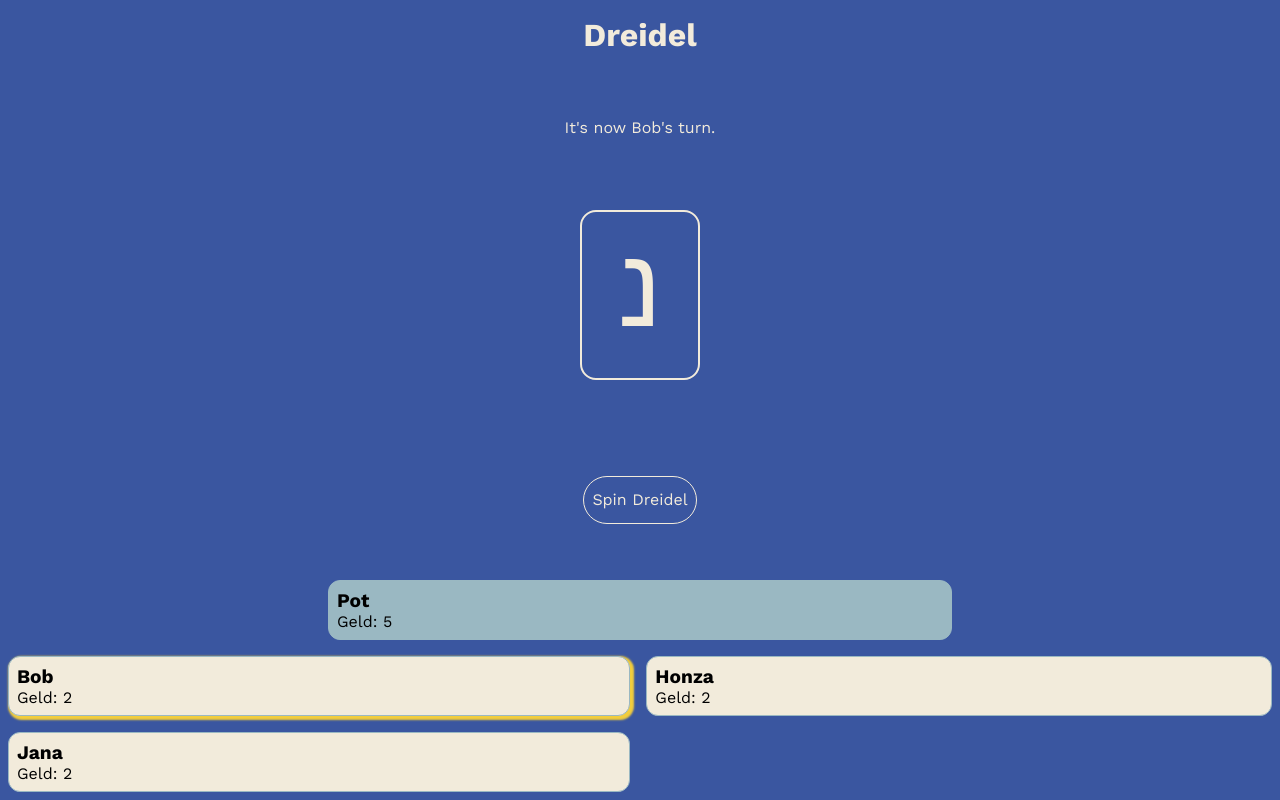
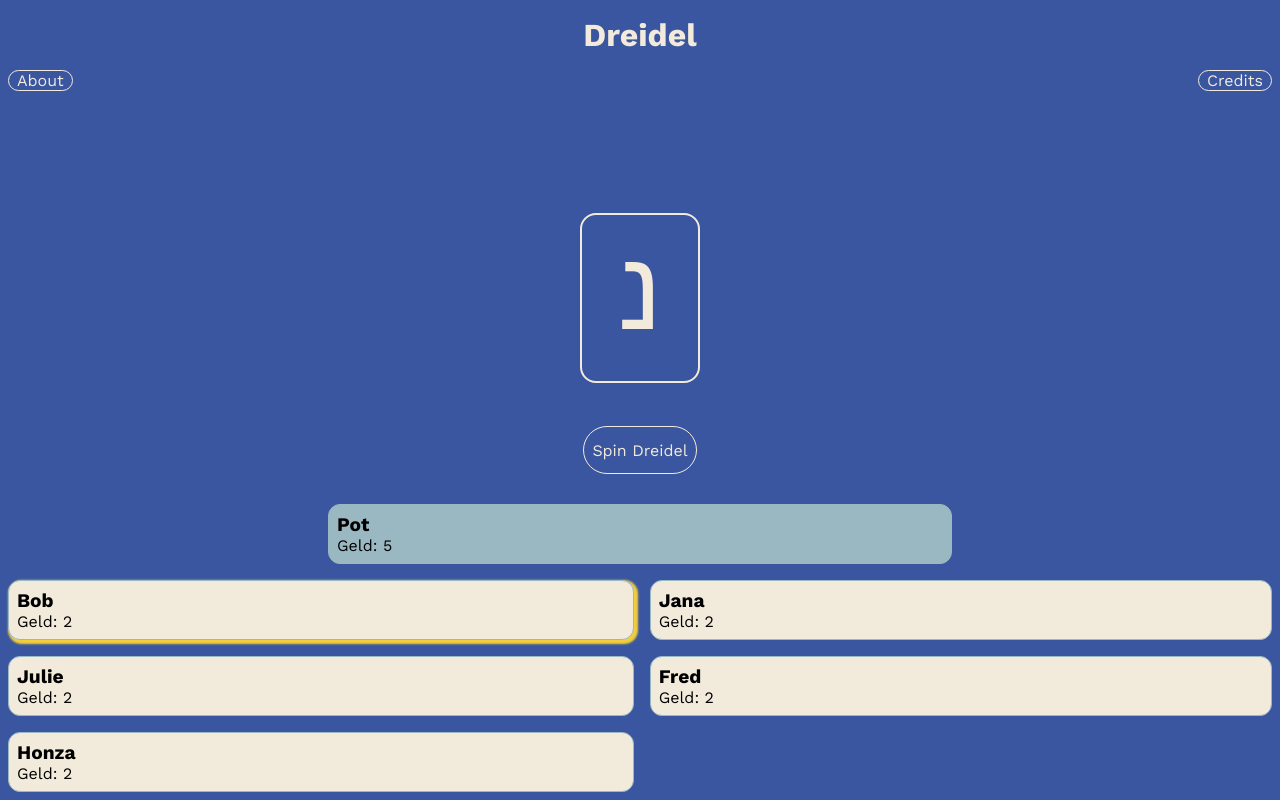
Before and after one commit to BenHbrt/Dreidel, a React (Create React App) app: page / in a window 1280 px wide. Built offline with nearby package versions, Linux system fonts and the light colour scheme.

Commit message:
Winner logic

```diff
--- a/src/App.js
+++ b/src/App.js
@@ -10,12 +10,12 @@ import { useState, useEffect, useRef } from 'react'
 
 function App() {
 
+  const [players, setPlayers] = useState([
+    {name: "Bob", geld: 2, playing: true}, {name: "Jana", geld: 2, playing: true}, {name: "Julie", geld: 2, playing: true}, {name: "Fred", geld: 2, playing: true}, {name: "Honza", geld: 2, playing: true}
+  ])
   // const [players, setPlayers] = useState([
-  //   {name: "Bob", geld: 2, playing: true}, {name: "Jana", geld: 2, playing: true}, {name: "Julie", geld: 2, playing: true}, {name: "Fred", geld: 2, playing: true}, {name: "Honza", geld: 2, playing: true}
+  //   {name: "Bob", geld: 2, playing: true}, {name: "Honza", geld: 2, playing: true}, {name: "Jana", geld: 2, playing: true}
   // ])
-  const [players, setPlayers] = useState([
-    {name: "Bob", geld: 2, playing: true}, {name: "Honza", geld: 2, playing: true}, {name: "Jana", geld: 2, playing: true}
-  ])
   const [pot, setPot] = useState(5)
   const letters = ["נ", "ג", "ה", "ש", "A"]
   const [letter, setLetter] = useState(4)
@@ -130,7 +130,9 @@ function App() {
             return player
           }
         })
-        setMessage4(`${out.name} is out of the game!`)
+        if (out.name != undefined) {
+          setMessage4(`${out.name} is out of the game!`)
+        }
         setPlayers(updated)
         setPot(pot + 1)
       }
@@ -144,14 +146,18 @@ function App() {
       const updated = players.map((player) => {
 
         const newGeld = player.geld -1
-        if (newGeld > 0) {
-          return {name: player.name, geld: (player.geld -1), playing: player.playing}
-        } else {
+        if (newGeld > 0 && player.playing === true) {
+          return {name: player.name, geld: newGeld, playing: player.playing}
+        } else if (player.playing === true) {
           out = player
           return {name: player.name, geld: 0, playing: false}
+        } else {
+          return player
         }
       })
-      setMessage4(`${out.name} is out of the game!`)
+      if (out.name != undefined) {
+        setMessage4(`${out.name} is out of the game!`)
+      }
       setPlayers(updated)
       setPot(pot + currentPlayers())
     }
@@ -165,26 +171,37 @@ function App() {
           win = player
         }
       })
+
       setWinner(win)
     }
   }, [players])
 
+  useEffect(() => {
+    setMessage3("NONE")
+  }, [winner])
+
   return (
     <div className="container">
       <div className="container_title">Dreidel</div>
-      {winner && <Winner winner={winner} />}
-      {!winner && <div className='container_playing'>
+      <nav>
+        <div className="button"><span>About</span></div>
+        <div className="button"><span>Credits</span></div>
+      </nav>
+      <div className='container_playing'>
         <div className="container_playing_playarea">
           <Messages message1={message1} message2={message2} message3={message3} message4={message4}/>
-          <Dreidel spinning={spinning} spin={spin} letter={letter} letters={letters} />
-          <Pot data={pot} />
+          {!winner && <><Dreidel spinning={spinning} spin={spin} letter={letter} letters={letters} />
+          <Pot data={pot} /></>}
+          {winner && <><Winner winner={winner} /><Pot data={pot} winner={winner} /></>}
         </div>
         <div className="container_playing_players">
           {players && players.map((player, i) => {
             return <Player key={i} data={player} position={i} turn={turn} winner={winner}/>
           })}
         </div>
-      </div>}
+        {/* <button onClick={() => {console.log(players)}}>Players</button>
+        <button onClick={() => {console.log(currentPlayers())}}>CurrentPlayers</button> */}
+      </div>
     </div>
   );
 }
--- a/src/App.scss
+++ b/src/App.scss
@@ -59,3 +59,30 @@ body {
         }
     }
 }
+
+nav {
+    display: flex;
+    justify-content: space-between;
+    margin-bottom: 0.5rem;
+
+    & > div {
+        border: 1px solid $Dcream;
+        display: flex;
+        justify-content: center;
+        align-items: center;
+        border-radius: 1.5rem;
+        height: 1.3rem;
+        margin: 0 0.5rem;
+
+        &:hover {
+            border-color: $Dlightblue;
+            background-color: $Dlightblue;
+            color: black;
+            cursor: pointer;
+        }
+
+        & > span {
+            margin: 0 0.5rem;
+        }
+    }
+}
--- a/src/Components/Pot.js
+++ b/src/Components/Pot.js
@@ -1,9 +1,9 @@
 import './Pot.scss';
 
-const Pot = ({ data }) => {
+const Pot = ({ data, winner }) => {
 
     return (
-        <div className="pot">
+        <div className={`pot ${winner ? "hidden" : ""}`}>
             <div className="pot_name">Pot</div>
             <div className="player_geld">Geld: <span>{data}</span></div>
         </div>
--- a/src/Components/Winner.js
+++ b/src/Components/Winner.js
@@ -1,14 +1,9 @@
 import './Winner.scss'
-
-import Player from "./Player"
 
 const Winner = ({ winner }) => {
     return (
         <div className="winner">
-            <div className="winner_title">{winner.name} is the winner!</div>
-            <div className="winner_score">
-            <Player data={winner} position={1} turn={2} winner={false} />
-            </div>
+            <div className="winner_title"><span><strong>{winner.name}</strong></span> is the winner!</div>
             <div className="winner_playagain"><span>Play Again</span></div>
         </div>
     )
--- a/src/Components/Winner.scss
+++ b/src/Components/Winner.scss
@@ -8,6 +8,10 @@
     &_title {
         font-size: 1.8rem;
         margin: 1.5rem 0;
+
+        & > span {
+            color: $Dyellow;
+        }
     }
 
     &_score {
```
